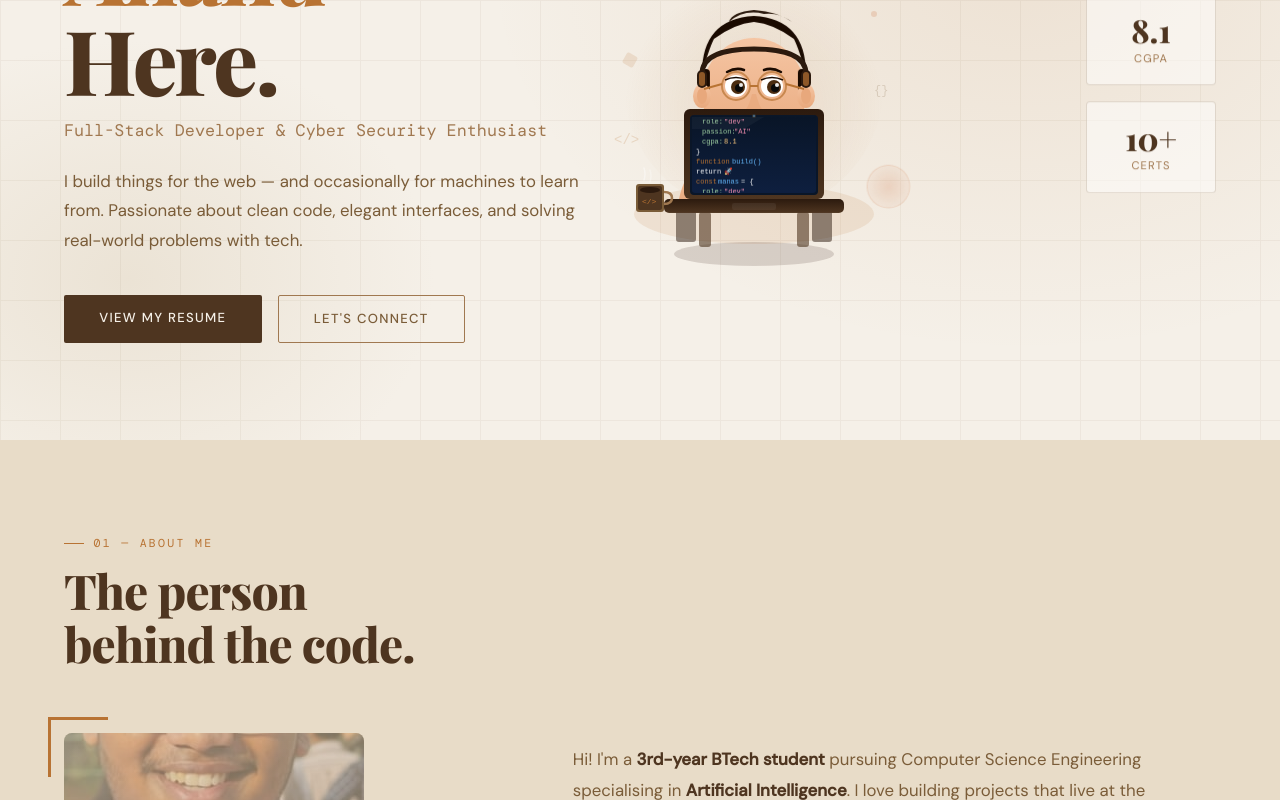
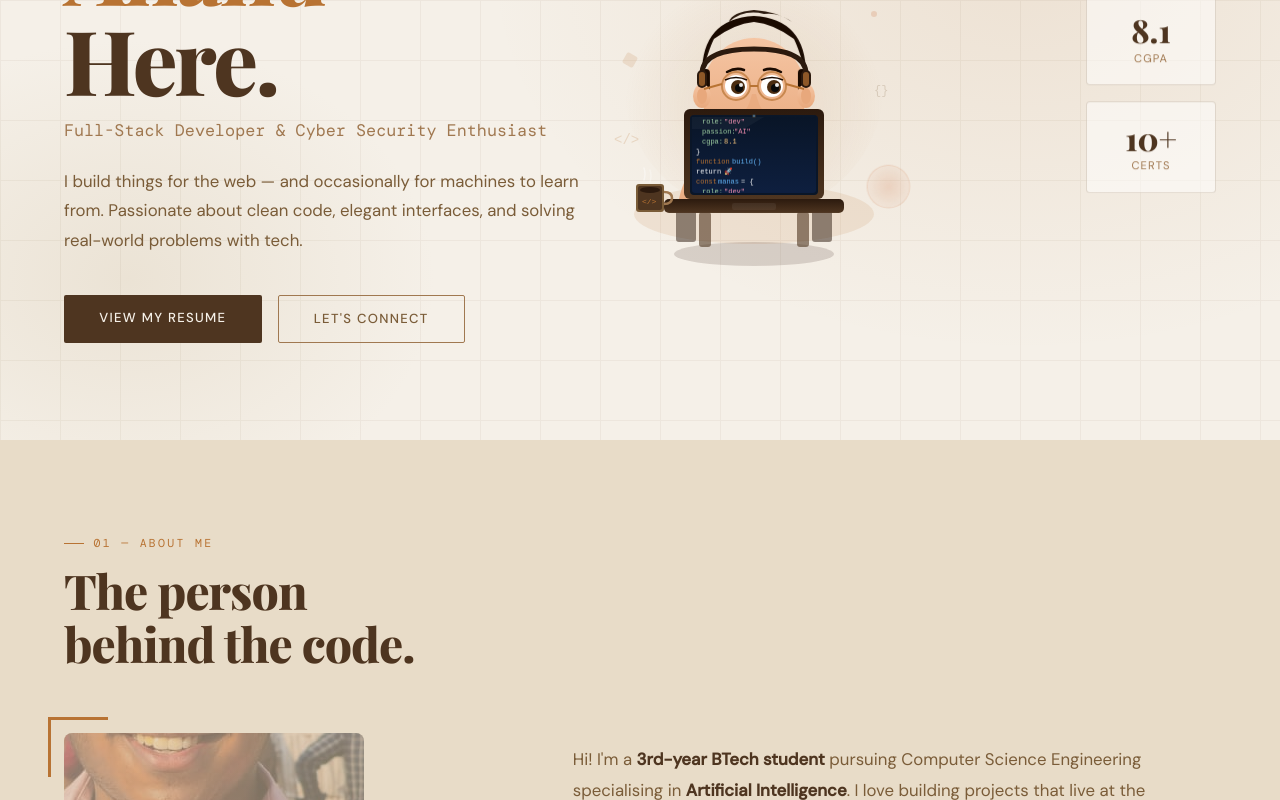
Before and after one commit to Bhalaa-Manas/manas_portfolio, a plain HTML site: page project/index.html in a window 1280 px wide. Shown: the part 360-1160 px from the top of the page. Drawn offline with nearby package versions, Linux system fonts and the light colour scheme; a web font is replaced by a local one.

Commit message:
final deploy

```diff
--- a/beige.html
+++ b/project/index.html
@@ -978,7 +978,7 @@
     <div class="about-img-wrap">
       <div class="about-corner"></div>
       <div class="about-img-frame">
-        <div class="about-img-placeholder"><img src="/assests/WhatsApp Image 2026-03-24 at 00.08.39.jpeg"></div>
+        <div class="about-img-placeholder"><img src="/assests/profile.jpeg"></div>
       </div>
       <div class="about-img-badge">3rd<small>Year BTech</small></div>
     </div>
```
Also changed, not shown: assests/WhatsApp Image 2026-03-23 at 09.56.19.jpeg (deleted), assests/WhatsApp Image 2026-03-24 at 00.08.39.jpeg (deleted), assests/profile.jpeg (renamed from assests/WhatsApp Image 2026-03-24 at 00.03.43.jpeg).
